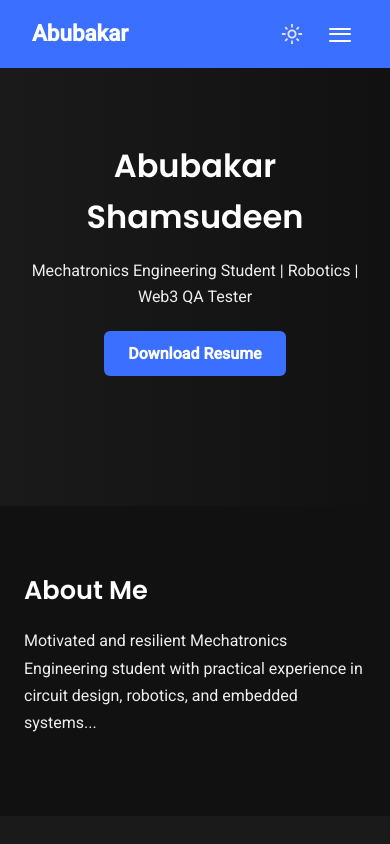
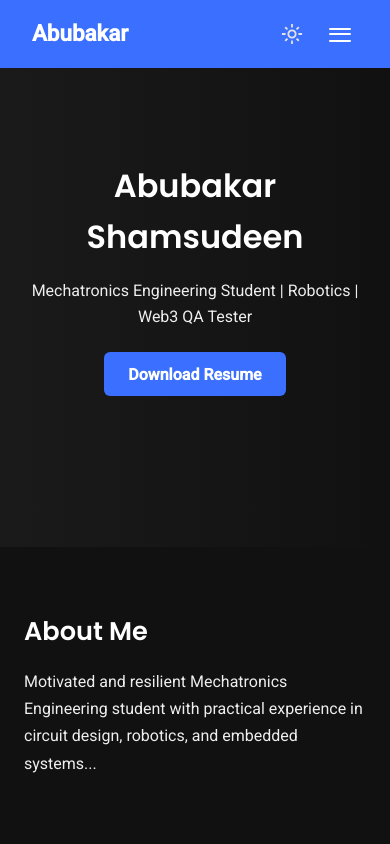
Before and after one commit to Cypherxz07/portfolio, a plain HTML site: page index.html in a window 390 px wide. Shown: the top 844 px of the page. Drawn offline with Linux system fonts and the light colour scheme.

Commit message:
responsiveness

```diff
--- a/style.css
+++ b/style.css
@@ -201,8 +201,7 @@ p {
   justify-content: center;
   align-items: center;
   text-align: center;
-  min-height: 100vh;
-  padding: 5% 5%;
+  padding: 12rem 5%;
   background: linear-gradient(to right, var(--SECTION-BG), var(--BG));
 }
 
@@ -532,8 +531,7 @@ p {
   }
 
   .hero {
-    padding: 3% 4%;
-    min-height: 60vh;
+    padding: 10rem 4%;
   }
 
   .hero-content h1 {
@@ -651,7 +649,6 @@ p {
   .projects,
   .experience,
   .contact {
-    min-height: 60vh;
     padding: 4rem 5vw;
   }
 
```
